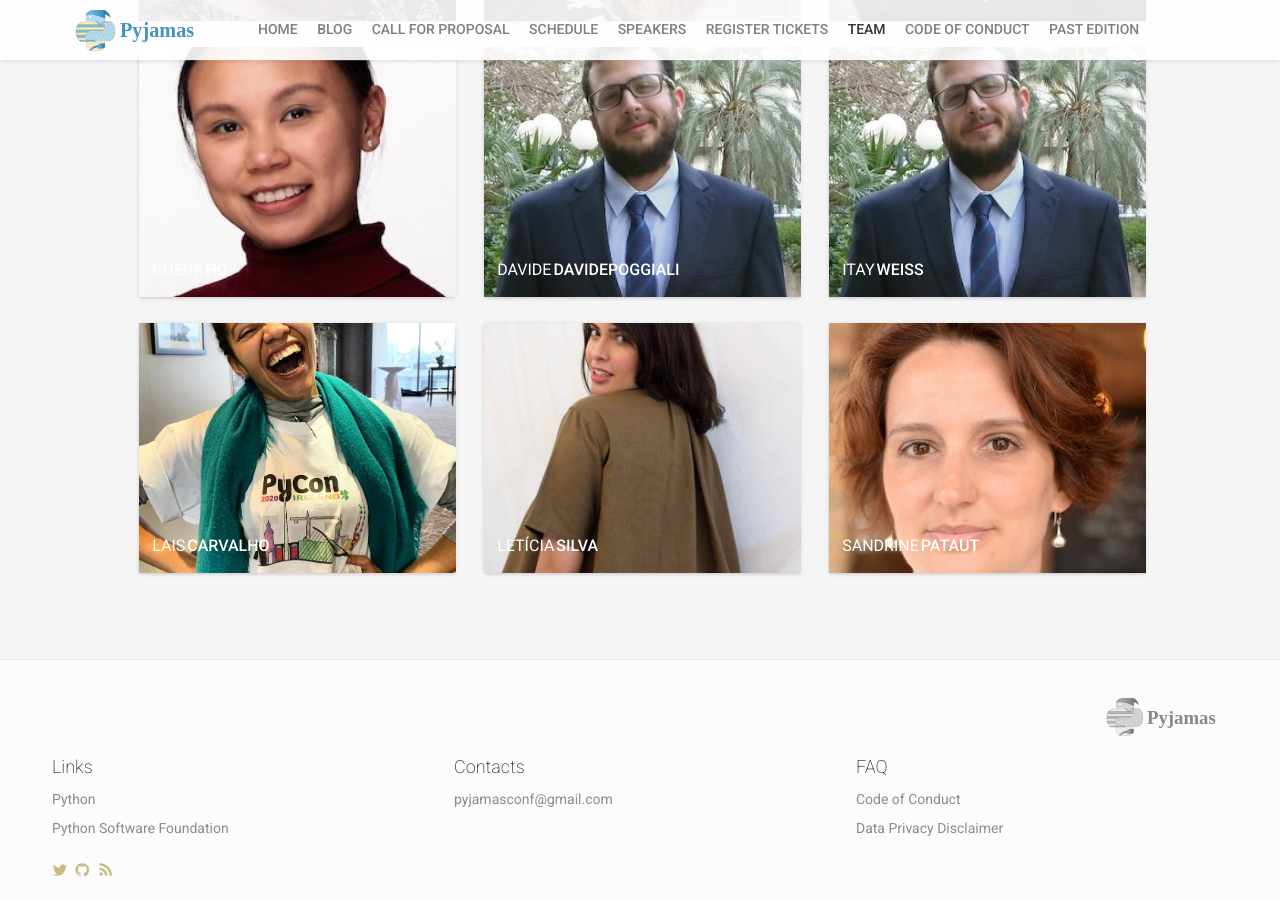
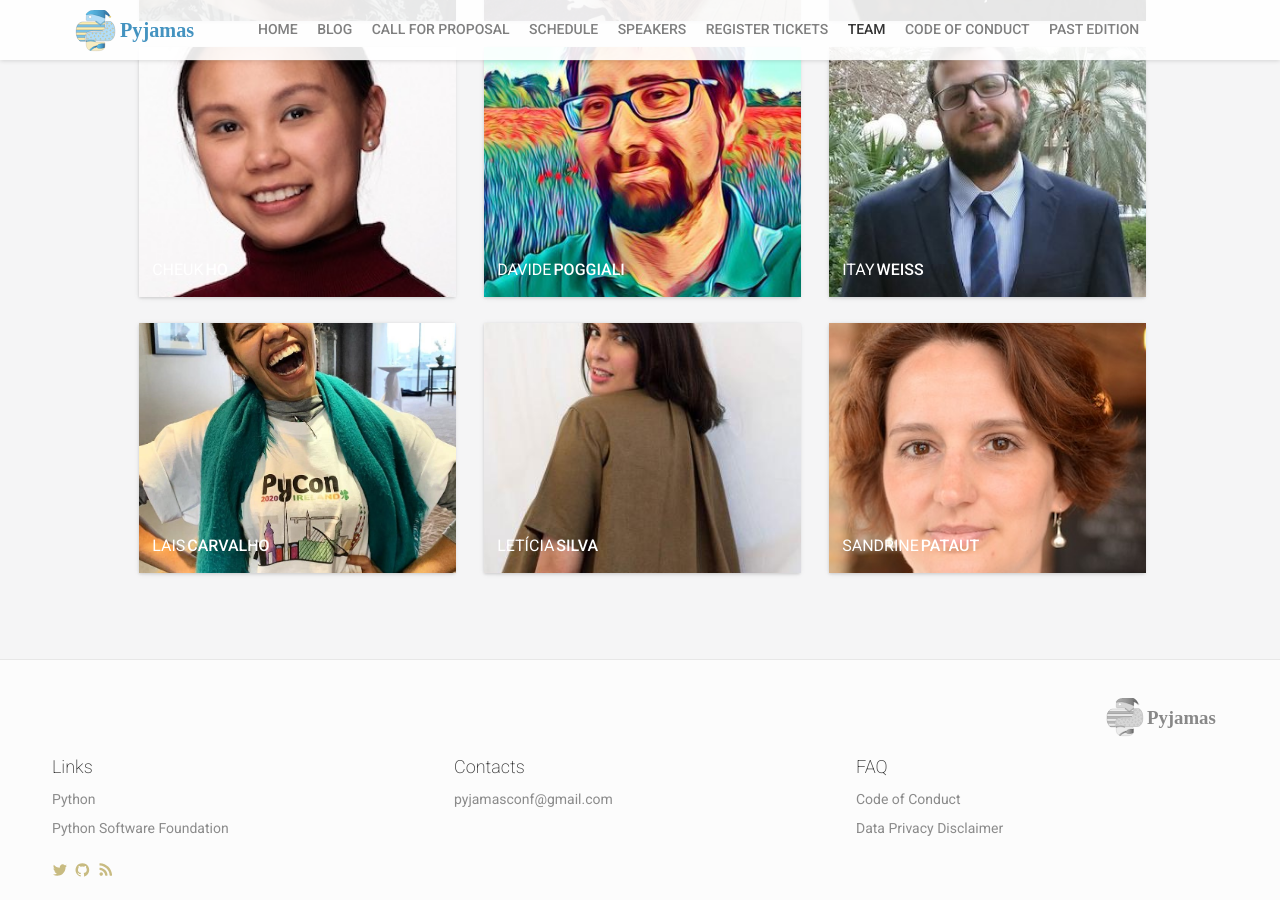
Before and after one commit to pyjamasconf/pyjamas.live, a Jekyll site: the page built from team.html, in a window 1280 px wide and 900 px high, scrolled down 1006 px. Built offline with Jekyll 4.4.1, drawn with Linux system fonts in a browser that asks for light colours; nearby versions of some CDN libraries; comment, search, counter and statistics services are not loaded.

Commit message:
fix typo

```diff
--- a/_data/team.yml
+++ b/_data/team.yml
@@ -55,9 +55,9 @@
 -
   id: 4
   name: "Davide"
-  surname: "DavidePoggiali"
+  surname: "Poggiali"
   title: "Communication Committee"
-  thumbnailUrl: ItayWeiss.jpg
+  thumbnailUrl: DavidePoggiali.jpg
   team: true
   ribbon:
     - {abbr: "", title: ""}
```
